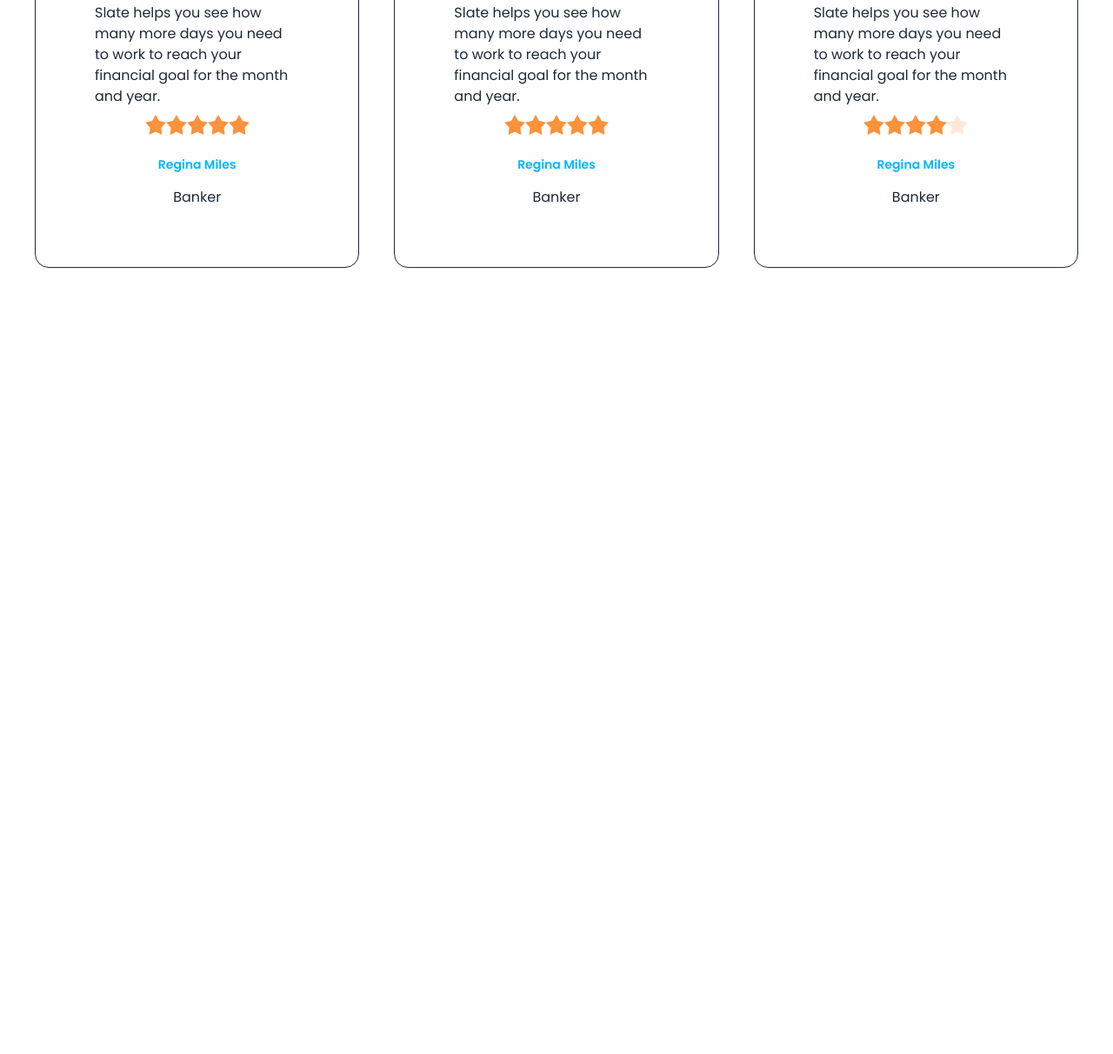
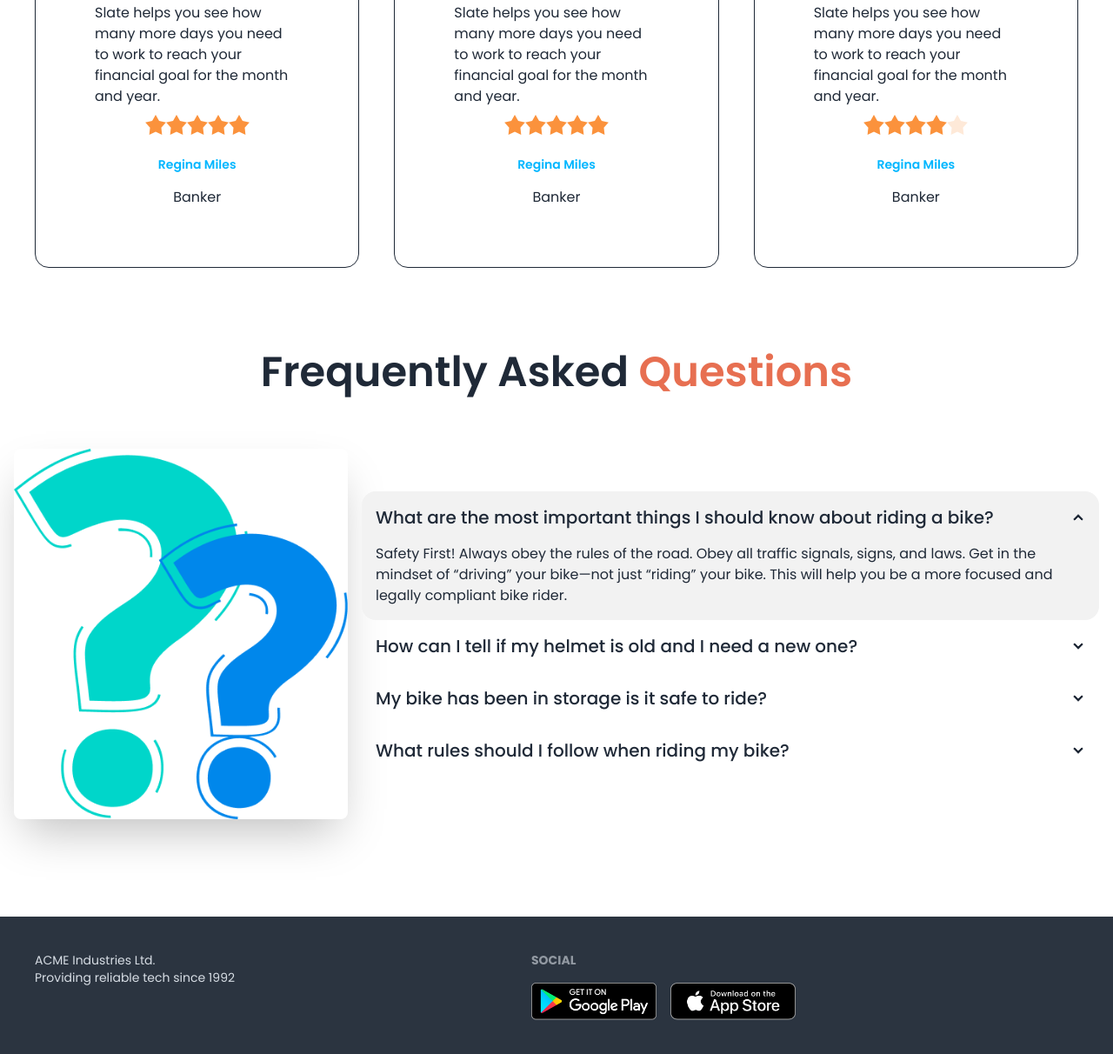
Before and after one commit to Arafinshariath/biker-zone-daisy-ui, a plain HTML site: page index.html in a window 1280 px wide. Shown: the part 1696-2908 px from the top of the page at 87% size. Before the commit the page ends 2004 px from the top, so only its background shows below. Drawn offline with nearby package versions, Linux system fonts and the light colour scheme.

Commit message:
added last items

```diff
--- a/index.html
+++ b/index.html
@@ -276,13 +276,75 @@
           </div>
         </div>
       </section>
-      <section>
+
+
+
+
+      <section class="my-24">
+        <h3 class="text-5xl mb-12 font-semibold text-center"> Frequently Asked <span class="text-bike-primary"> Questions </span></h3>
+        <div class="hero">
+          <div class="hero-content flex-col lg:flex-row">
+            <img src="images/others/faq.png" class="w-1/2 lg:max-w-sm rounded-lg shadow-2xl" />
+            <div>
+              <div class="collapse collapse-arrow bg-base-200">
+                <input type="radio" name="my-accordion-2" checked="checked" />
+                <div class="collapse-title text-xl lg:gap-24 font-medium">
+                  What are the most important things I should
+                  know about riding a bike?
+                </div>
+                <div class="collapse-content">
+                  <p>Safety First! Always obey the rules of the road. Obey all traffic signals, signs, and laws. Get in the mindset of “driving” your bike—not just “riding” your bike. This will help you be a more focused and legally compliant bike rider. </p>
+                </div>
+              </div>
+              <div class="collapse collapse-arrow ">
+                <input type="radio" name="my-accordion-2" />
+                <div class="collapse-title text-xl font-medium">
+                  How can I tell if my helmet is old and I need a
+                  new one?
+                </div>
+                <div class="collapse-content">
+                  <p>Safety First! Always obey the rules of the road. Obey all traffic signals, signs, and laws. Get in the mindset of “driving” your bike—not just “riding” your bike. This will help you be a more focused and legally compliant bike rider.</p>
+                </div>
+              </div>
+              <div class="collapse collapse-arrow ">
+                <input type="radio" name="my-accordion-2" />
+                <div class="collapse-title text-xl font-medium">
+                  My bike has been in storage is it safe to ride?
+                </div>
+                <div class="collapse-content">
+                  <p>Safety First! Always obey the rules of the road. Obey all traffic signals, signs, and laws. Get in the mindset of “driving” your bike—not just “riding” your bike. This will help you be a more focused and legally compliant bike rider.</p>
+                </div>
+              </div>
+              <div class="collapse collapse-arrow ">
+                <input type="radio" name="my-accordion-2" />
+                <div class="collapse-title text-xl font-medium">
+                  What rules should I follow when riding my bike?
+                </div>
+                <div class="collapse-content">
+                  <p>Safety First! Always obey the rules of the road. Obey all traffic signals, signs, and laws. Get in the mindset of “driving” your bike—not just “riding” your bike. This will help you be a more focused and legally compliant bike rider.</p>
+                </div>
+              </div>
+            </div>
+          </div>
+        </div>
 
       </section>
 
      </main>
-     <footer>
+     <footer class="footer p-10 bg-neutral text-neutral-content">
+      <aside>
 
-     </footer>
+        <p>ACME Industries Ltd.<br/>Providing reliable tech since 1992</p>
+      </aside>
+      <nav>
+        <header class="footer-title">Social</header>
+        <div class="grid grid-flow-col gap-4">
+          <a><img class="w-36" src="images/others/android.png" alt=""></a>
+
+          <a><img class="w-36" src="images/others/ios.png" alt=""></a>
+
+        </div>
+      </nav>
+    </footer>
 </body>
 </html>
```
